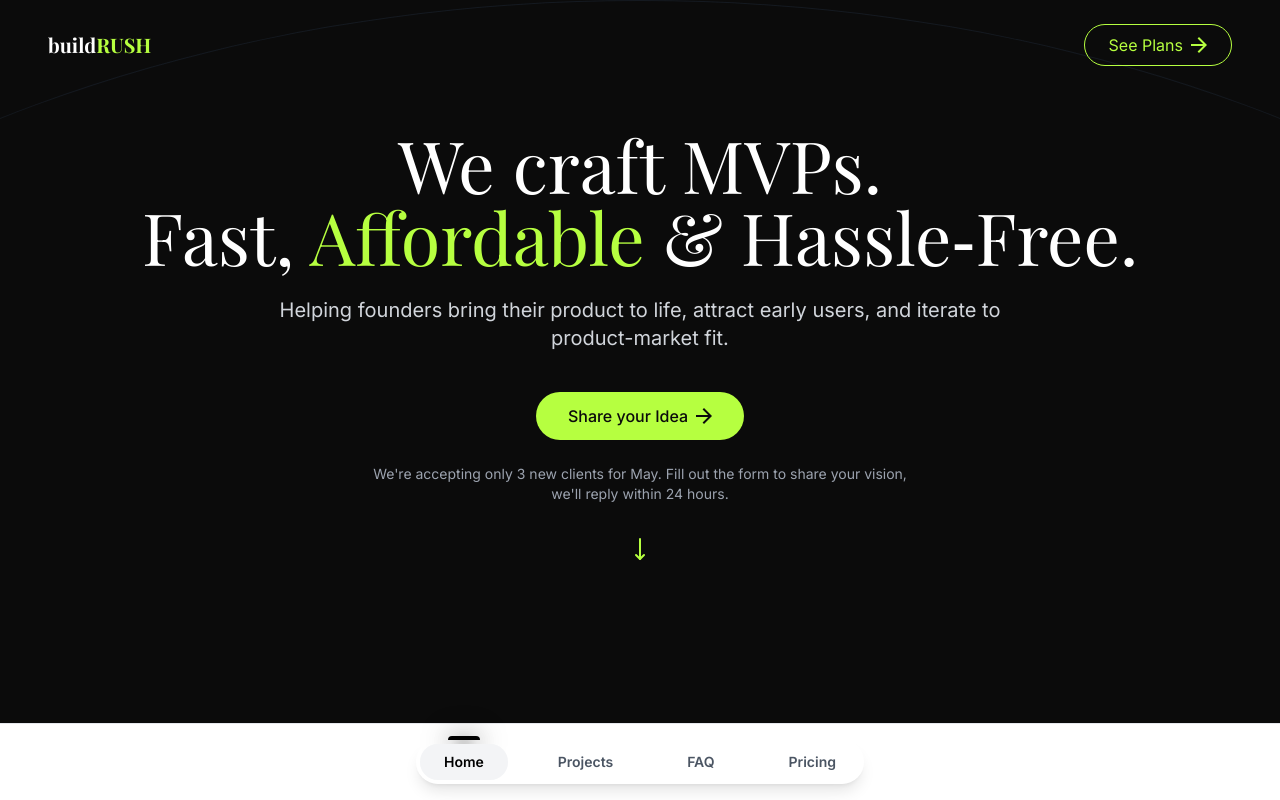
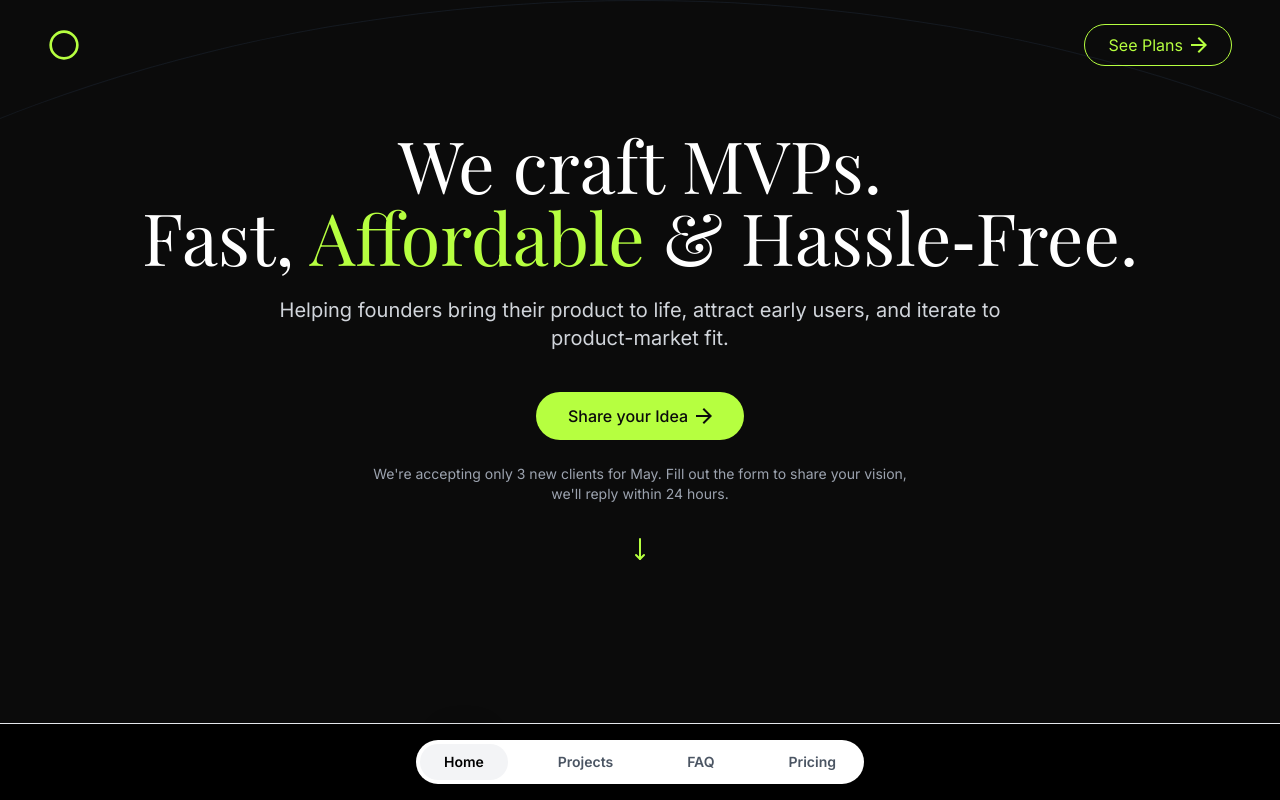
Before and after one commit to samtaxak11/buildrush, a Next.js app: page / in a window 1280 px wide. Shown: the top 800 px of the page. Built offline with nearby package versions, Linux system fonts and the light colour scheme; a web font is replaced by a local one.

Commit message:
navbar update

```diff
--- a/components/Navbar.tsx
+++ b/components/Navbar.tsx
@@ -23,9 +23,10 @@ const Navbar = ({ isScrolled }: NavbarProps) => {
     >
       <div className="max-w-7xl mx-auto flex items-center justify-between">
         <Link href="/" className="flex items-center space-x-2">
-          <span className="font-playfair text-xl font-bold text-white">
+          <CircleIcon className="text-[#B6FF40] w-8 h-8" />
+          {/* <span className="font-playfair text-xl font-bold text-white">
             build<span className="text-[#B6FF40]">RUSH</span>
-          </span>
+          </span> */}
         </Link>
 
         <button
--- a/components/ui/tubelight-navbar.tsx
+++ b/components/ui/tubelight-navbar.tsx
@@ -34,11 +34,11 @@ export function NavBar({ items, className }: NavBarProps) {
   return (
     <div
       className={cn(
-        "fixed bottom-0 left-0 right-0 z-50 p-4 bg-white border-t border-gray-200",
+        "fixed bottom-0 left-0 right-0 z-50 p-4 bg-black border-t border-gray-200",
         className
       )}
     >
-      <div className="max-w-md mx-auto flex items-center justify-between gap-3 py-1 px-1 rounded-full shadow-lg">
+      <div className="max-w-md mx-auto flex items-center justify-between gap-3 py-1 px-1 rounded-full shadow-lg bg-white">
         {items.map((item) => {
           const Icon = item.icon
           const isActive = activeTab === item.name
```
